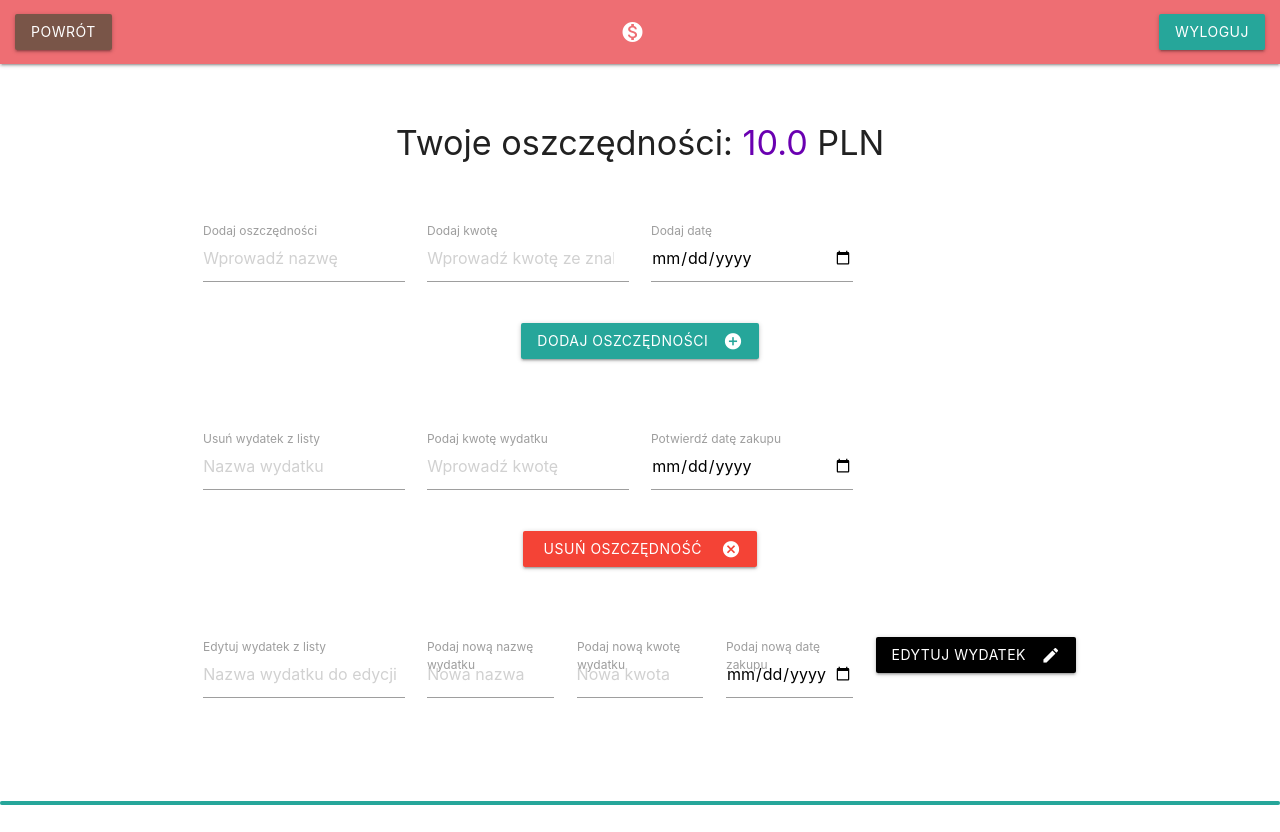
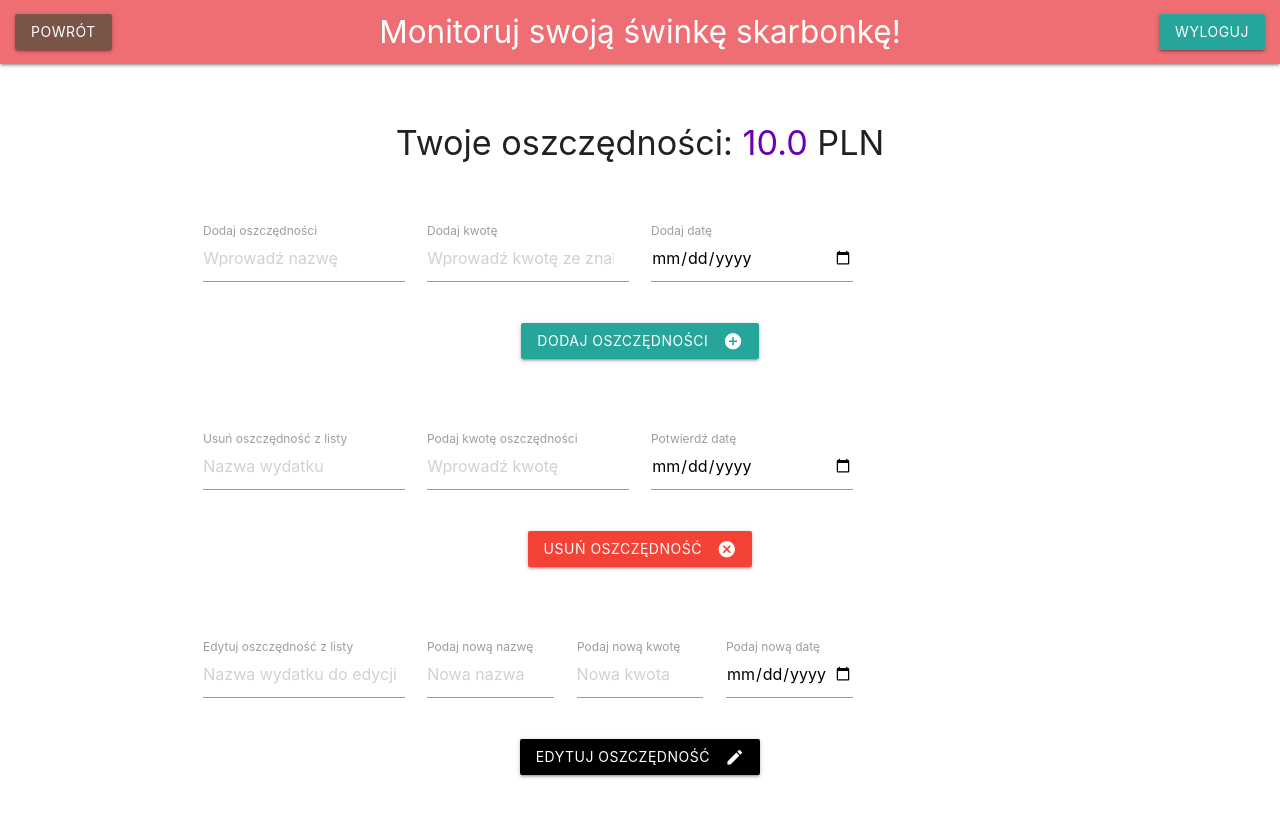
Before and after one commit to SzymonKoster/BudzetStudenta, a Django app: page /savings in a window 1280 px wide. Shown: the top 832 px of the page. Run offline with Django 3.2, Linux system fonts and the light colour scheme; a user stored in the database is signed in; tables that the repository leaves empty hold one stand-in row (values such as "Sample post"); parts of the project's set-up code (start-up, migrations or seed data) failed here and were passed over.

Commit message:
Add files via upload

```diff
--- a/budget_app/templates/budget_app/savings.html
+++ b/budget_app/templates/budget_app/savings.html
@@ -16,7 +16,7 @@
                 <ul class="left hide-on-med-and-down" >
                     <li><a href='{% url "index" %}' class='btn waves-effect waves-light brown' >Powrót</a></li>
                 </ul>
-                <a class='brand-logo center'><i class="material-icons">monetization_on</i></a>
+                <a class='brand-logo center'>Monitoruj swoją świnkę skarbonkę!</i></a>
                 <ul class="right hide-on-med-and-down">
                     <li><a href='{% url "logout" %}' class='btn'>Wyloguj</a></li>
                 </ul>
@@ -63,20 +63,20 @@
                         <div class="container center">
                             <div class="input-field col s3">
                                 <input placeholder="Nazwa wydatku" name="expense_name" id='expense_name' type='text' class='validate'>
-                                <label for='expense_name'>Usuń wydatek z listy</label>
+                                <label for='expense_name'>Usuń oszczędność z listy</label>
                                 <span class="helper-text" data-error="wrong" data-success="right"></span>
                             </div>
                             <div class="input-field col s3">
                                 <input placeholder='Wprowadź kwotę' name='cost' id='cost' type='number' class='validate'>
-                                <label for='cost'>Podaj kwotę wydatku</label>
+                                <label for='cost'>Podaj kwotę oszczędności</label>
                                 <span class="helper-text" data-error="wrong" data-success="right"></span>
                             </div>
                             <div class="input-field col s3">
                                 <input placeholder='Podaj datę zakupu' name="expense_date" id="expense_date" type="date" class='datepicker'>
-                                <label for="expense_date">Potwierdź datę zakupu</label>
+                                <label for="expense_date">Potwierdź datę</label>
                                 <span class="helper-text" data-error="wrong" data-success="right"></span>
                             </div>
-                            <button style="color:rgb(255, 255, 255);" class=" btn waves-effect waves-light red" type="submit" name="action">&nbspUsuń oszczędność&nbsp
+                            <button style="color:rgb(255, 255, 255);" class=" btn waves-effect waves-light red" type="submit" name="action">Usuń oszczędność
                                 <i class="material-icons right">cancel</i>
                             </button>
                         </div>
@@ -92,25 +92,25 @@
                         <div class="container center">
                             <div class="input-field col s3">
                                 <input placeholder="Nazwa wydatku do edycji" name="expense_name" id='expense_name' type='text' class='validate'>
-                                <label for='expense_name'>Edytuj wydatek z listy</label>
+                                <label for='expense_name'>Edytuj oszczędność z listy</label>
                                 <span class="helper-text" data-error="wrong" data-success="right"></span>
                             </div>
                             <div class="input-field col s2">
                                 <input placeholder='Nowa nazwa' name='expense_new_name' id='expense_new_name' type='text' class='validate'>
-                                <label for='expense_new_name'>Podaj nową nazwę wydatku</label>
+                                <label for='expense_new_name'>Podaj nową nazwę</label>
                                 <span class="helper-text" data-error="wrong" data-success="right"></span>
                             </div>
                             <div class="input-field col s2">
                                 <input placeholder='Nowa kwota' name="cost" id="cost" type="number" class='validate'>
-                                <label for="cost">Podaj nową kwotę wydatku</label>
+                                <label for="cost">Podaj nową kwotę</label>
                                 <span class="helper-text" data-error="wrong" data-success="right"></span>
                             </div>
                             <div class="input-field col s2">
                                 <input placeholder='Nowa data' name="expense_date" id="expense_date" type="date" class='datepicker'>
-                                <label for="expense_date">Podaj nową datę zakupu</label>
+                                <label for="expense_date">Podaj nową datę </label>
                                 <span class="helper-text" data-error="wrong" data-success="right"></span>
                             </div>
-                            <button style="color:rgb(255, 255, 255);" class=" btn waves-effect waves-light black" type="submit" name="action">Edytuj wydatek
+                            <button style="color:rgb(255, 255, 255);" class=" btn waves-effect waves-light black" type="submit" name="action">Edytuj oszczędność
                                 <i class="material-icons right">create</i>
                             </button>
                         </div>
@@ -155,7 +155,7 @@
         <footer class="page-footer">
             <div class="footer-copyright">
               <div class="container">
-                © 2022 Projekt na Bazy - Szymon Koster
+                © 2022 Projekt na Bazy - Szymon Koster - Kontroluj oszczędności
               </div>
             </div>
           </footer>
--- a/budget_app/templates/budget_app/study.html
+++ b/budget_app/templates/budget_app/study.html
@@ -16,7 +16,7 @@
                 <ul class="left hide-on-med-and-down" >
                     <li><a href='{% url "index" %}' class='btn waves-effect waves-light brown' >Powrót</a></li>
                 </ul>
-                <a class='brand-logo center'><i class="material-icons">book</i></a>
+                <a class='brand-logo center'>Kontroluj swoje wydatki związane z edukacją!</a>
                 <ul class="right hide-on-med-and-down">
                     <li><a href='{% url "logout" %}' class='btn'>Wyloguj</a></li>
                 </ul>
@@ -76,7 +76,7 @@
                                 <label for="expense_date">Potwierdź datę zakupu</label>
                                 <span class="helper-text" data-error="wrong" data-success="right"></span>
                             </div>
-                            <button style="color:rgb(255, 255, 255);" class=" btn waves-effect waves-light red" type="submit" name="action">&nbspUsuń oszczędność&nbsp
+                            <button style="color:rgb(255, 255, 255);" class=" btn waves-effect waves-light red" type="submit" name="action">Usuń wydatek z listy
                                 <i class="material-icons right">cancel</i>
                             </button>
                         </div>
@@ -155,7 +155,7 @@
         <footer class="page-footer">
             <div class="footer-copyright">
               <div class="container">
-                © 2022 Projekt na Bazy - Szymon Koster
+                © 2022 Projekt na Bazy - Szymon Koster - Koszty Edukacji
               </div>
             </div>
           </footer>
--- a/budget_app/templates/budget_app/travel.html
+++ b/budget_app/templates/budget_app/travel.html
@@ -16,7 +16,7 @@
                 <ul class="left hide-on-med-and-down" >
                     <li><a href='{% url "index" %}' class='btn waves-effect waves-light brown' >Powrót</a></li>
                 </ul>
-                <a class='brand-logo center'><i class="material-icons">local_airport</i></a>
+                <a class='brand-logo center'>Koszty związane z podróżowaniem</a>
                 <ul class="right hide-on-med-and-down">
                     <li><a href='{% url "logout" %}' class='btn'>Wyloguj</a></li>
                 </ul>
@@ -76,7 +76,7 @@
                                 <label for="expense_date">Potwierdź datę zakupu</label>
                                 <span class="helper-text" data-error="wrong" data-success="right"></span>
                             </div>
-                            <button style="color:rgb(255, 255, 255);" class=" btn waves-effect waves-light red" type="submit" name="action">&nbspUsuń oszczędność&nbsp
+                            <button style="color:rgb(255, 255, 255);" class=" btn waves-effect waves-light red" type="submit" name="action">Usuń wydatek z listy
                                 <i class="material-icons right">cancel</i>
                             </button>
                         </div>
@@ -155,7 +155,7 @@
         <footer class="page-footer">
             <div class="footer-copyright">
               <div class="container">
-                © 2022 Projekt na Bazy - Szymon Koster
+                © 2022 Projekt na Bazy - Szymon Koster - Koszty podróży
               </div>
             </div>
           </footer>
```
Also changed, not shown: budget_app/templates/budget_app/entertainment.html (+4 -4 lines), budget_app/static/budget_app/entertainment.jpg, budget_app/static/budget_app/expense.jpg, budget_app/static/budget_app/savings.jpg, budget_app/static/budget_app/study.jpg, budget_app/static/budget_app/travel.jpg.
